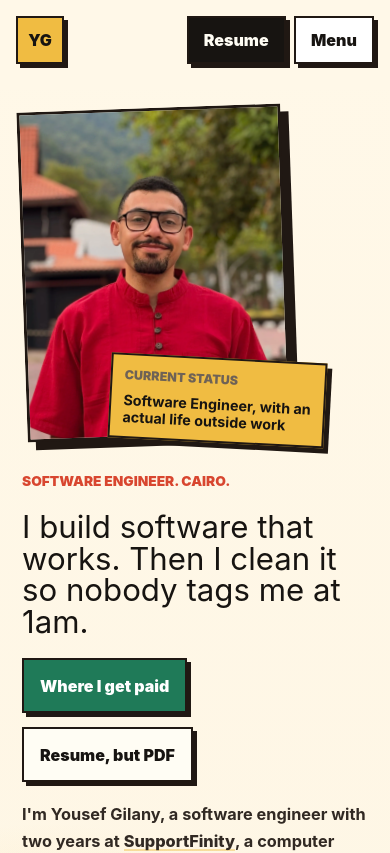
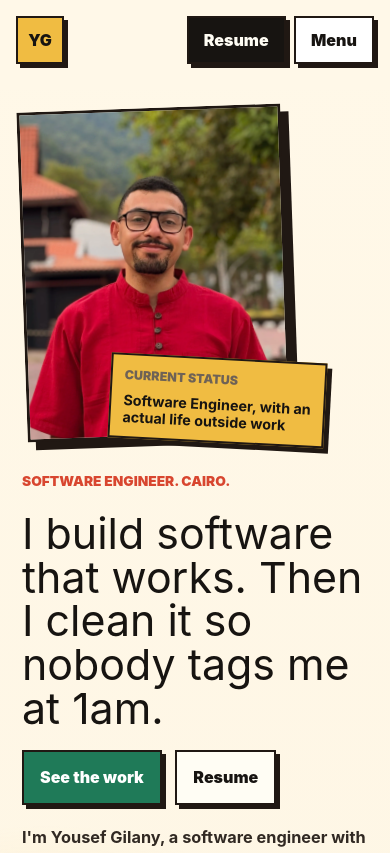
Before and after one commit to yogilany/my_website, a React (Create React App) app: page / in a window 390 px wide. Shown: the top 853 px of the page. Built offline with nearby package versions, Linux system fonts and the light colour scheme.

Commit message:
update homepage path in package.json; add rewrites to vercel.json for better routing; adjust Hero component styles and text for improved layout and responsiveness

```diff
--- a/package.json
+++ b/package.json
@@ -1,5 +1,5 @@
 {
-  "homepage": ".",
+  "homepage": "/",
   "name": "my_website",
   "version": "0.1.0",
   "private": true,
--- a/src/pages/MainPage/sections/Hero/Hero.css
+++ b/src/pages/MainPage/sections/Hero/Hero.css
@@ -151,14 +151,15 @@
   }
 
   .hero-copy h1 {
-    font-size: clamp(1.85rem, 8.4vw, 2.45rem);
+    font-size: clamp(2.35rem, 10.5vw, 3.15rem);
     text-align: left;
   }
 
   .hero-actions {
     order: 1;
-    flex-direction: column;
-    align-items: flex-start;
+    flex-direction: row;
+    flex-wrap: wrap;
+    align-items: center;
     justify-content: flex-start;
     margin-top: 0.35rem;
   }
@@ -179,6 +180,6 @@
 
 @media (max-width: 540px) {
   .hero-copy h1 {
-    font-size: 1.95rem;
+    font-size: clamp(2.2rem, 11vw, 2.85rem);
   }
 }
--- a/src/pages/MainPage/sections/Hero/Hero.jsx
+++ b/src/pages/MainPage/sections/Hero/Hero.jsx
@@ -38,7 +38,7 @@ const Hero = () => {
         </p>
         <div className="hero-actions">
           <a className="primary-action" href="#work">
-            Where I get paid
+            See the work
           </a>
           <a
             className="secondary-action"
@@ -46,7 +46,7 @@ const Hero = () => {
             target="_blank"
             rel="noreferrer"
           >
-            Resume, but PDF
+            Resume
           </a>
         </div>
       </div>
```
Also changed, not shown: vercel.json.
